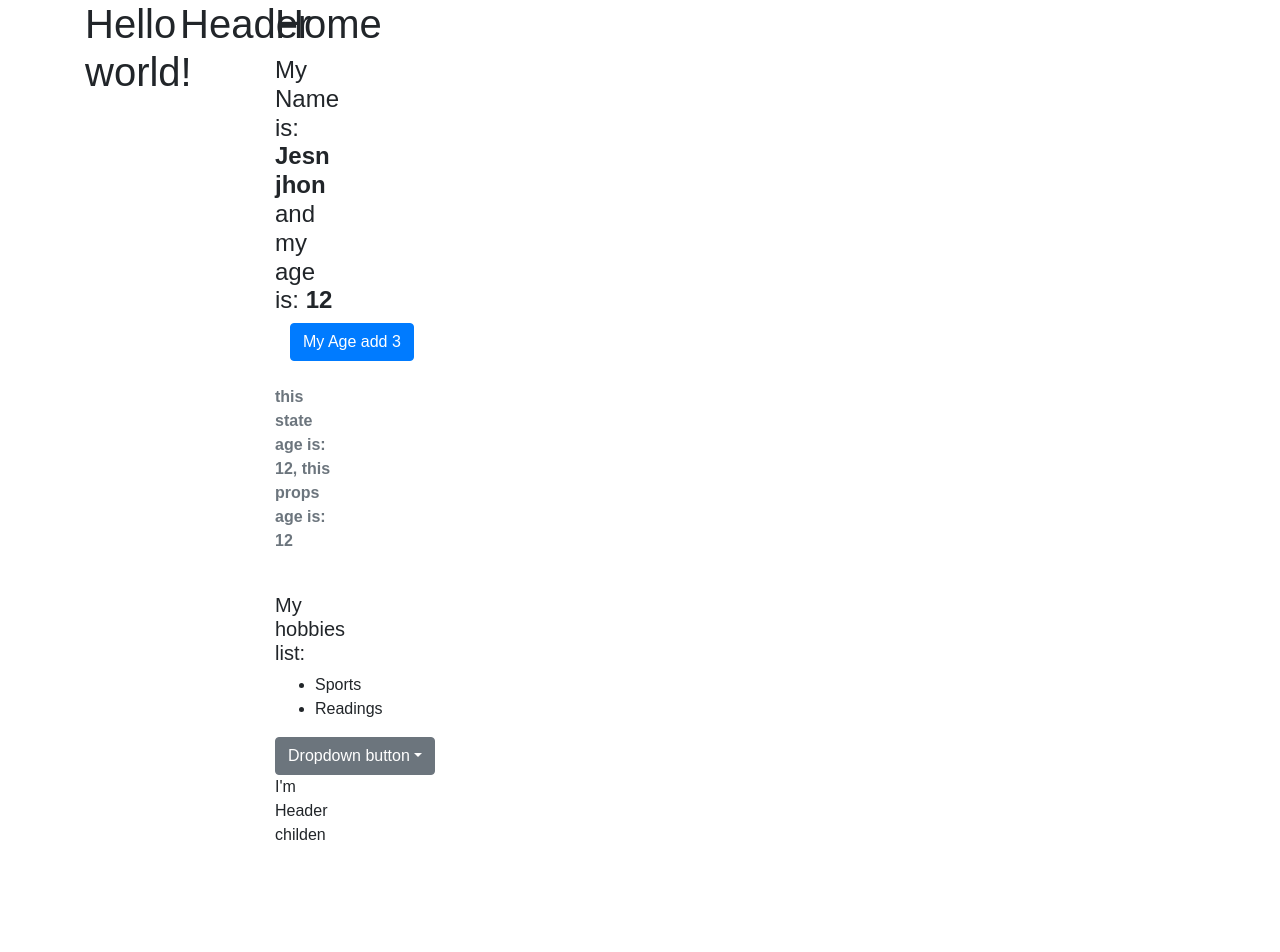
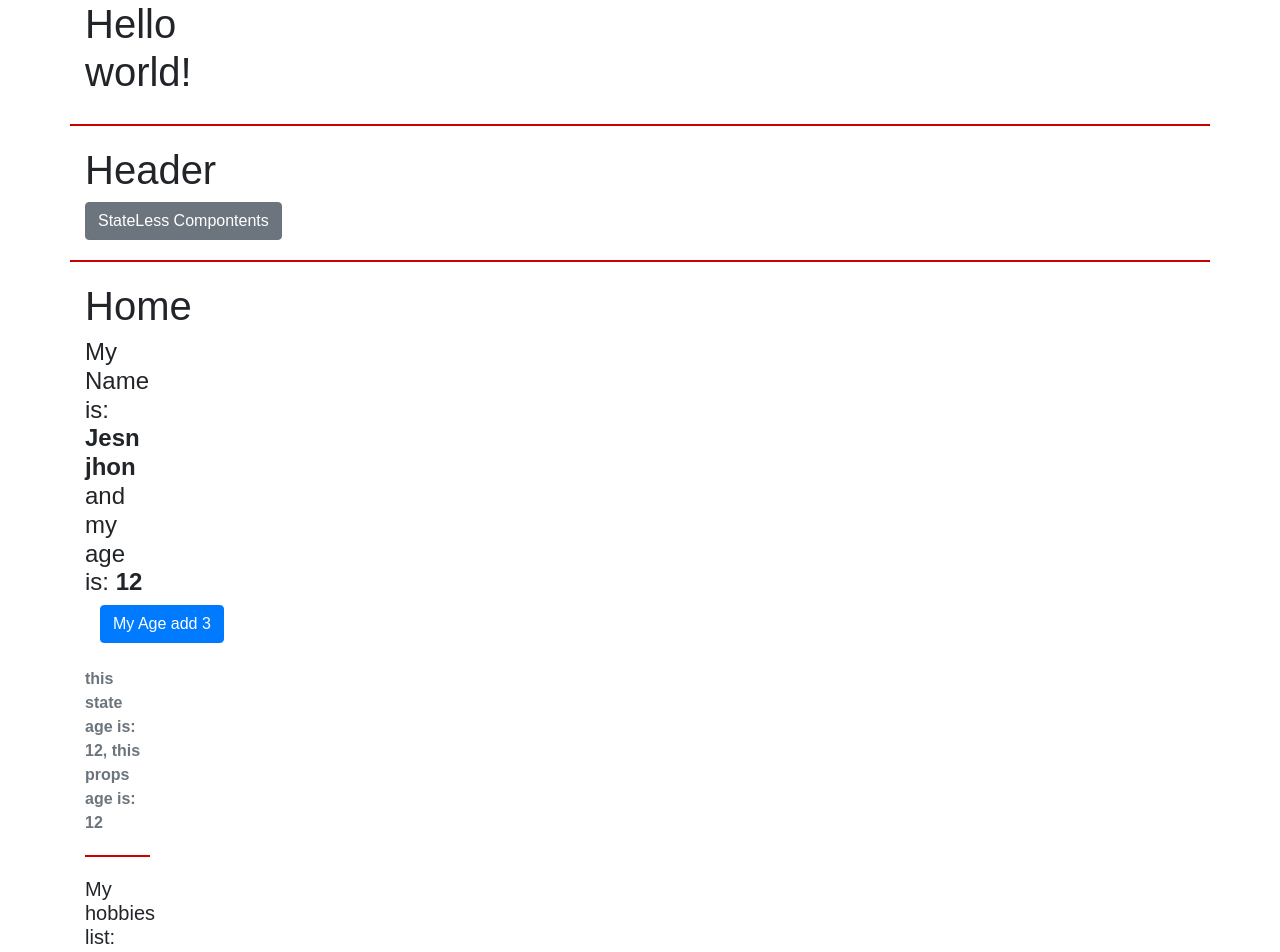
Before and after one commit to ahkjxy/hello-react, a React (Create React App) app in the folder hello-react-01/: page / in a window 1280 px wide. Shown: the top 952 px of the page. Before the commit the page ends 863 px from the top, so only its background shows below. Built offline with nearby package versions, Linux system fonts and the light colour scheme.

Commit message:
stateless component

```diff
--- a/hello-react-01/src/App.css
+++ b/hello-react-01/src/App.css
@@ -1,3 +1,9 @@
 .App {
   text-align: center;
 }
+.line {
+  width: 100%;
+  height: 1px;
+  border: 1px solid #c00;
+  margin: 20px 0;
+}
--- a/hello-react-01/src/App.js
+++ b/hello-react-01/src/App.js
@@ -17,7 +17,9 @@ class App extends Component {
           <div className="col-xl-1 col-xl-offset-11">
             <h1>Hello world!</h1>
           </div>
+          <div className="line"></div>
           <Header />
+          <div className="line"></div>
           <Home name={user.name} age={user.age} user={user}>
             <p>I'm Header childen</p>
           </Home>
--- a/hello-react-01/src/components/Header.js
+++ b/hello-react-01/src/components/Header.js
@@ -1,10 +1,19 @@
 import React, { Component } from 'react';
+
+const List = (props) =>  {
+  return (
+    <button className="btn btn-secondary">
+      {props.btnText}
+    </button>
+  )
+}
 
 export default class Header extends Component {
   render() {
     return (
       <div className="col-xl-1 col-xl-offset-11">
         <h1>Header</h1>
+        <List btnText="StateLess Compontents" />
       </div>
     );
   }
--- a/hello-react-01/src/components/Home.js
+++ b/hello-react-01/src/components/Home.js
@@ -34,11 +34,12 @@ export default class Home extends Component {
           <p className="text-muted">
             <b>this state age is: {this.state.age}, this props age is: {this.props.age}</b>
           </p>
-          <br />
+          <div className="line"></div>
           <h5>My hobbies list:</h5>
           <ul>
             {this.props.user.hobbies.map((item, idx) => <li key={idx}>{item}</li>)}
           </ul>
+          <div className="line"></div>
           <div className="dropdown">
             <button className="btn btn-secondary dropdown-toggle" type="button" onClick={()=>{this.setOpen()}}>
               Dropdown button
```
